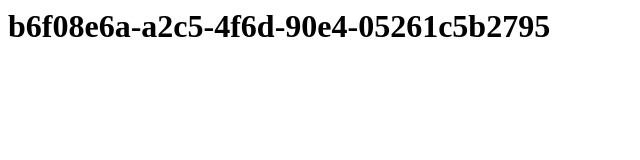
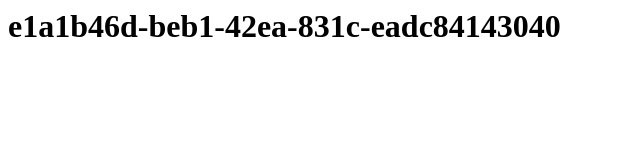
Before and after one commit to OliverWoolland/doco-cd-example-repo, a plain HTML site: page index.html in a window 1280 px wide. Shown: the whole page, without its empty margins (0-640 px from the left). Drawn offline with Linux system fonts and the light colour scheme.

Commit message:
Update index.html

```diff
--- a/index.html
+++ b/index.html
@@ -1 +1 @@
-<h1>b6f08e6a-a2c5-4f6d-90e4-05261c5b2795</h1>
+<h1>e1a1b46d-beb1-42ea-831c-eadc84143040</h1>
```
